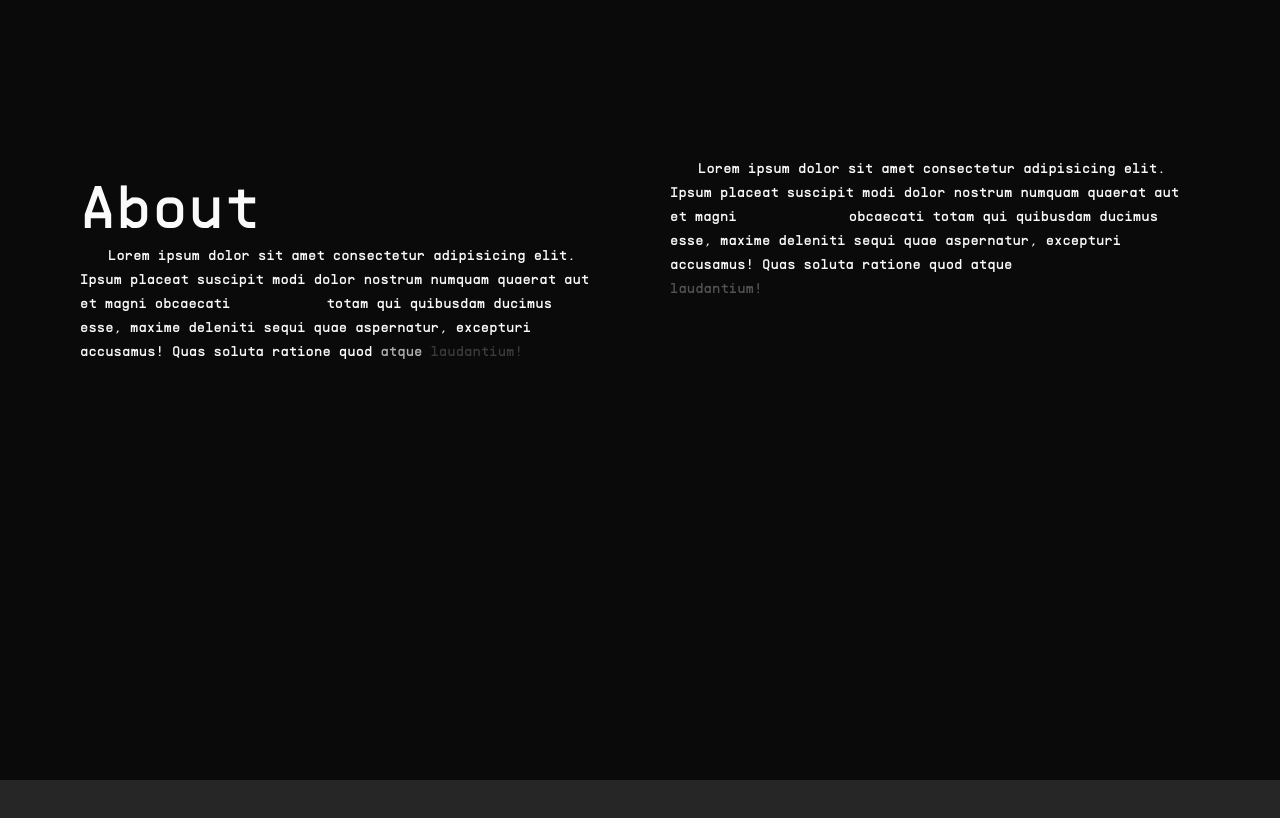
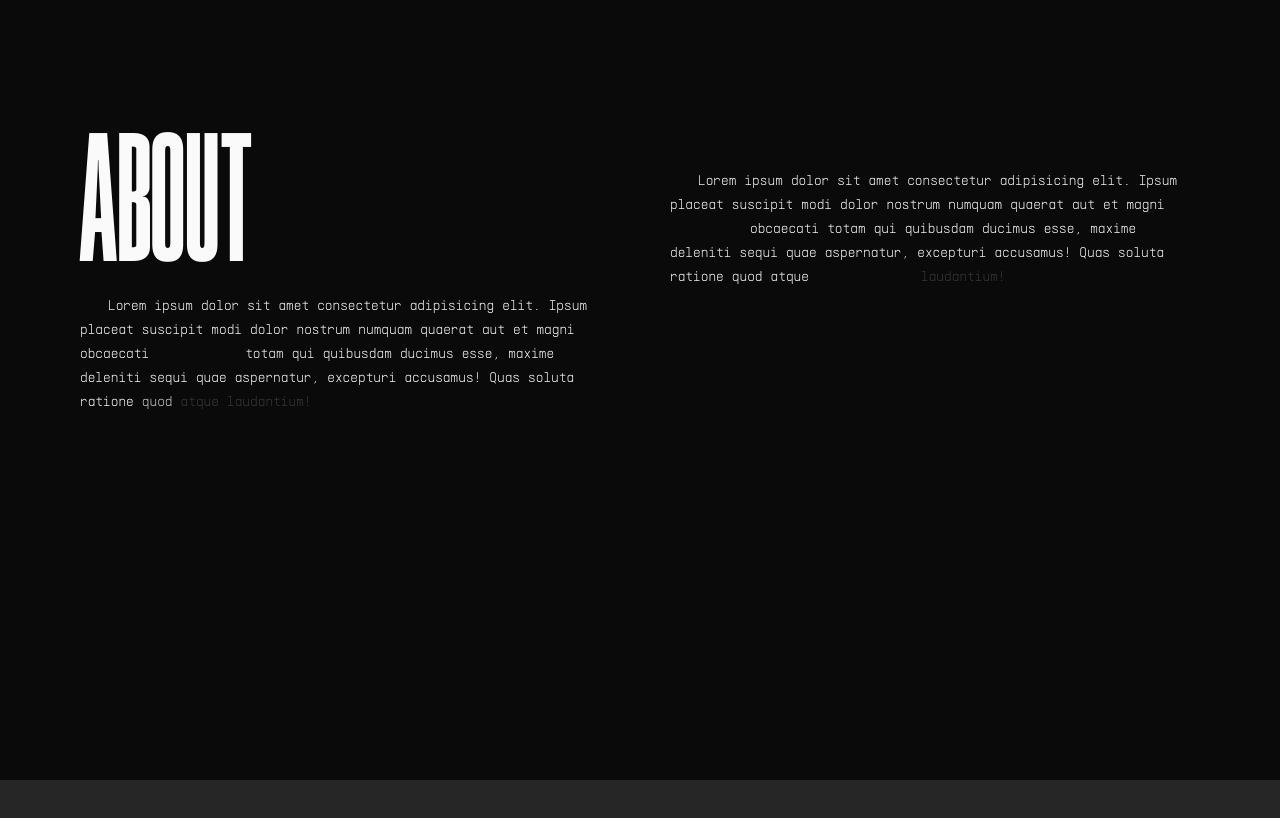
Before and after one commit to rahu1gg/eblaze, a Next.js app: page / in a window 1280 px wide. Shown: the part 820-1638 px from the top of the page. Built offline with nearby package versions, Linux system fonts and the light colour scheme.

Commit message:
feat: add about component

```diff
--- /dev/null
+++ b/src/components/global/animation/heading.tsx
@@ -0,0 +1,54 @@
+import { cn } from '@/lib/utils/cn';
+import { Variants, motion, useInView } from 'framer-motion';
+import { ComponentPropsWithoutRef, useRef } from 'react';
+
+const anim: Variants = {
+  initial: {
+    scaleY: 0,
+  },
+  animate: (i: number) => ({
+    scaleY: 1,
+    transition: {
+      duration: 0.3,
+      delay: 0.2 + 0.07 * i,
+    },
+  }),
+};
+
+export function Heading({ className, children, ...props }: ComponentPropsWithoutRef<'h2'>) {
+  const ref = useRef<HTMLHeadingElement>(null);
+  const inView = useInView(ref);
+  if (typeof children !== 'string') return <h2>Only strings allowed</h2>;
+
+  const shuffle = (a: number[]) => {
+    let j = 0;
+    let x = 0;
+    let i = 0;
+    for (i = a.length - 1; i > 0; i--) {
+      j = Math.floor(Math.random() * (i + 1));
+      x = a[i];
+      a[i] = a[j];
+      a[j] = x;
+    }
+    return a;
+  };
+  const shuffledIndexes = shuffle([...children.split('')].map((_, i) => i));
+
+  return (
+    <h2 ref={ref} className={cn('', className)} {...props}>
+      {children.split('').map((val, index) => (
+        <motion.span
+          // biome-ignore lint/suspicious/noArrayIndexKey: <explanation>
+          key={index}
+          className='inline-block font-flexible origin-bottom pr-px'
+          variants={anim}
+          initial='initial'
+          animate={inView ? 'animate' : 'initial'}
+          custom={shuffledIndexes[index]}
+        >
+          {val}
+        </motion.span>
+      ))}
+    </h2>
+  );
+}
--- a/src/components/global/animation/word.tsx
+++ b/src/components/global/animation/word.tsx
@@ -10,7 +10,7 @@ export default function Paragraph({ paragraph }: { paragraph: string }) {
 
   const words = paragraph.split(' ');
   return (
-    <p ref={container} className='flex text-foreground flex-wrap max-w-[530px]'>
+    <p ref={container} className='flex text-foreground flex-wrap max-w-[530px] font-light'>
       {words.map((word, i) => {
         const start = i / words.length;
         const end = start + 1 / words.length;
--- a/src/components/pages/home/about.tsx
+++ b/src/components/pages/home/about.tsx
@@ -1,3 +1,4 @@
+import { Heading } from '@/components/global/animation/heading';
 import { Column } from '@/components/global/animation/parallax-card';
 import Paragraph from '@/components/global/animation/word';
 import { useScroll, useTransform } from 'framer-motion';
@@ -11,7 +12,6 @@ export function About() {
     target: gallery,
     offset: ['start end', 'end start'],
   });
-  const { height } = dimension;
   const y = useTransform(scrollYProgress, [0, 1], [100, -200]);
   const y2 = useTransform(scrollYProgress, [0, 1], [400, -400]);
 
@@ -33,7 +33,7 @@ export function About() {
       <div ref={gallery} className='h-screen mx-5 flex items-center justify-evenly overflow-y-hidden'>
         <Column className='' y={y}>
           <div className='relative -top-0'>
-            <h2 className='text-6xl'>About</h2>
+            <Heading className='text-9xl'>About</Heading>
             <Paragraph
               paragraph='Lorem ipsum dolor sit amet consectetur adipisicing elit. Ipsum placeat suscipit modi dolor nostrum numquam quaerat aut et magni obcaecati
             totam qui quibusdam ducimus esse, maxime deleniti sequi quae aspernatur, excepturi accusamus! Quas soluta ratione quod atque laudantium!'
--- a/src/styles/tailwind.scss
+++ b/src/styles/tailwind.scss
@@ -77,3 +77,7 @@
 		@apply bg-background text-foreground overflow-x-hidden;
 	}
 }
+
+span {
+	font-variation-settings: "wdth" 200, "HGHT" 1000;
+}
```
